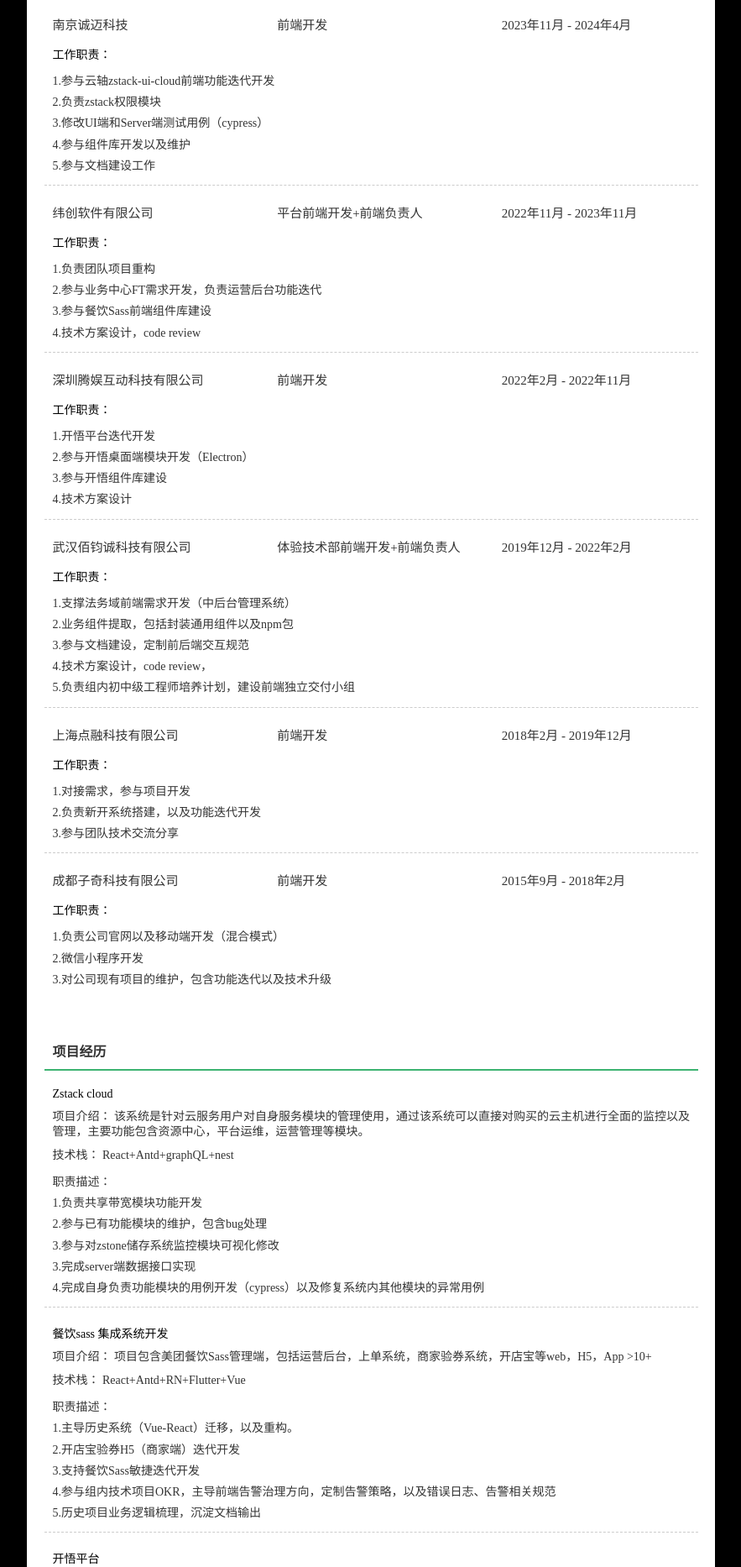
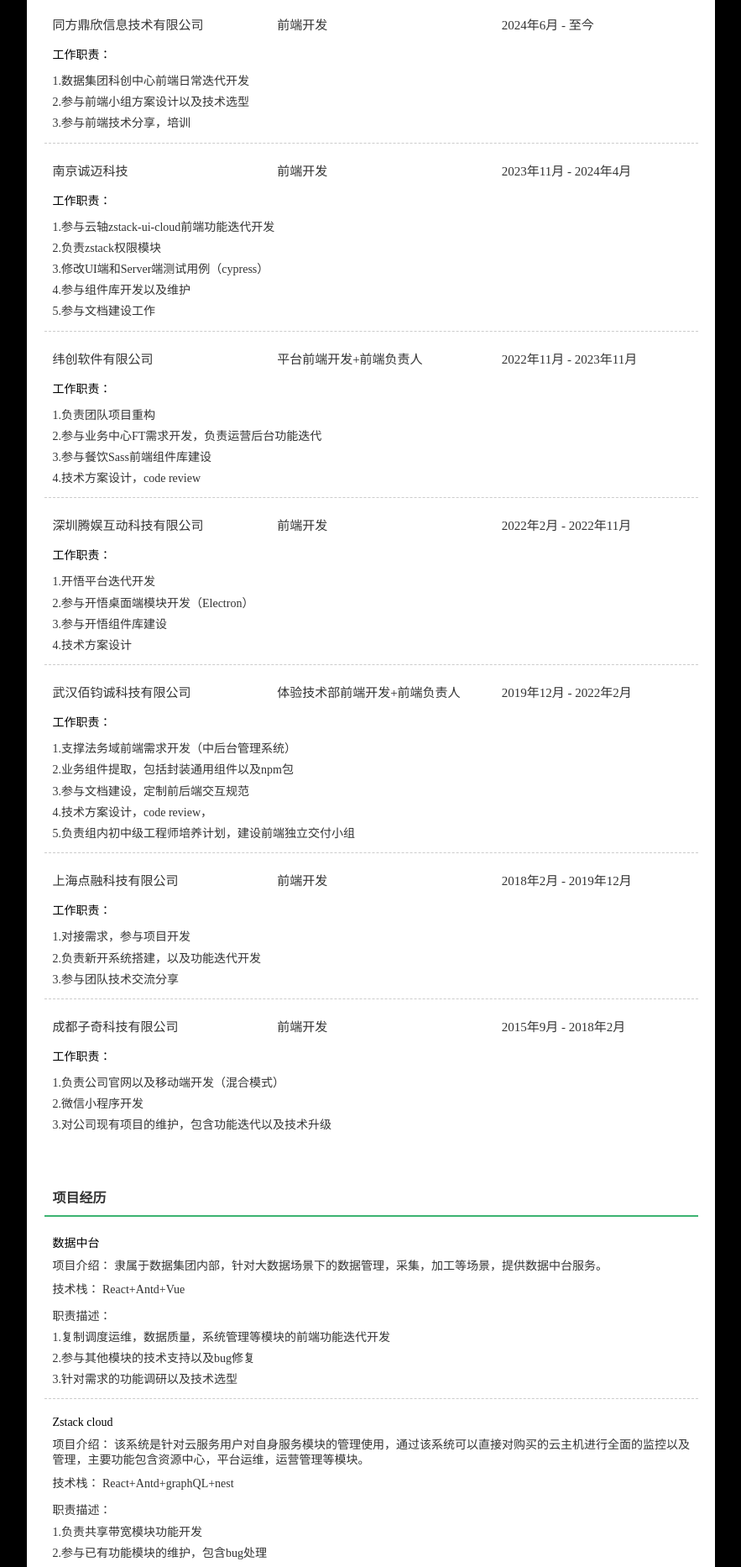
Before and after one commit to Lanveer/assistantAPI, a website: page resume/resume.html in a window 1280 px wide. Shown: the part 543-2409 px from the top of the page at 84% size, without its empty margins (198-1081 px from the left). Drawn offline with Linux system fonts and the light colour scheme.

Commit message:
feat: 更新建立

```diff
--- a/resume/resume.html
+++ b/resume/resume.html
@@ -56,6 +56,21 @@
 
       <div class="item exp">
         <h1>工作经历</h1>
+
+        <div class="exp-box">
+          <div class="exp-con">
+            <p>同方鼎欣信息技术有限公司</p>
+            <p>前端开发</p>
+            <p>2024年6月 - 至今</p>
+          </div>
+          <h4 class="desc">工作职责：</h4>
+          <div class="exp-desc">
+            <p>1.数据集团科创中心前端日常迭代开发</p>
+            <p>2.参与前端小组方案设计以及技术选型</p>
+            <p>3.参与前端技术分享，培训</p>
+          </div>
+        </div>
+
 
         <div class="exp-box">
           <div class="exp-con">
@@ -149,6 +164,29 @@
 
       <div class="item pro">
         <h1>项目经历</h1>
+        <div class="pro-box">
+          <div class="infos">
+            <p class="info-company">数据中台</p>
+            <!-- <p class="info-date">时间:2023年11月 - 2024年4月</p> -->
+          </div>
+
+          <div class="pro-desc">
+            <p>
+              <span>项目介绍：</span>
+              隶属于数据集团内部，针对大数据场景下的数据管理，采集，加工等场景，提供数据中台服务。
+            </p>
+
+            <p>
+              <span>技术栈：</span>
+              React+Antd+Vue
+            </p>
+          </div>
+          <p>职责描述：</p>
+
+          <p>1.复制调度运维，数据质量，系统管理等模块的前端功能迭代开发</p>
+          <p>2.参与其他模块的技术支持以及bug修复</p>
+          <p>3.针对需求的功能调研以及技术选型</p>
+        </div>
         <div class="pro-box">
           <div class="infos">
             <p class="info-company">Zstack cloud</p>
```
